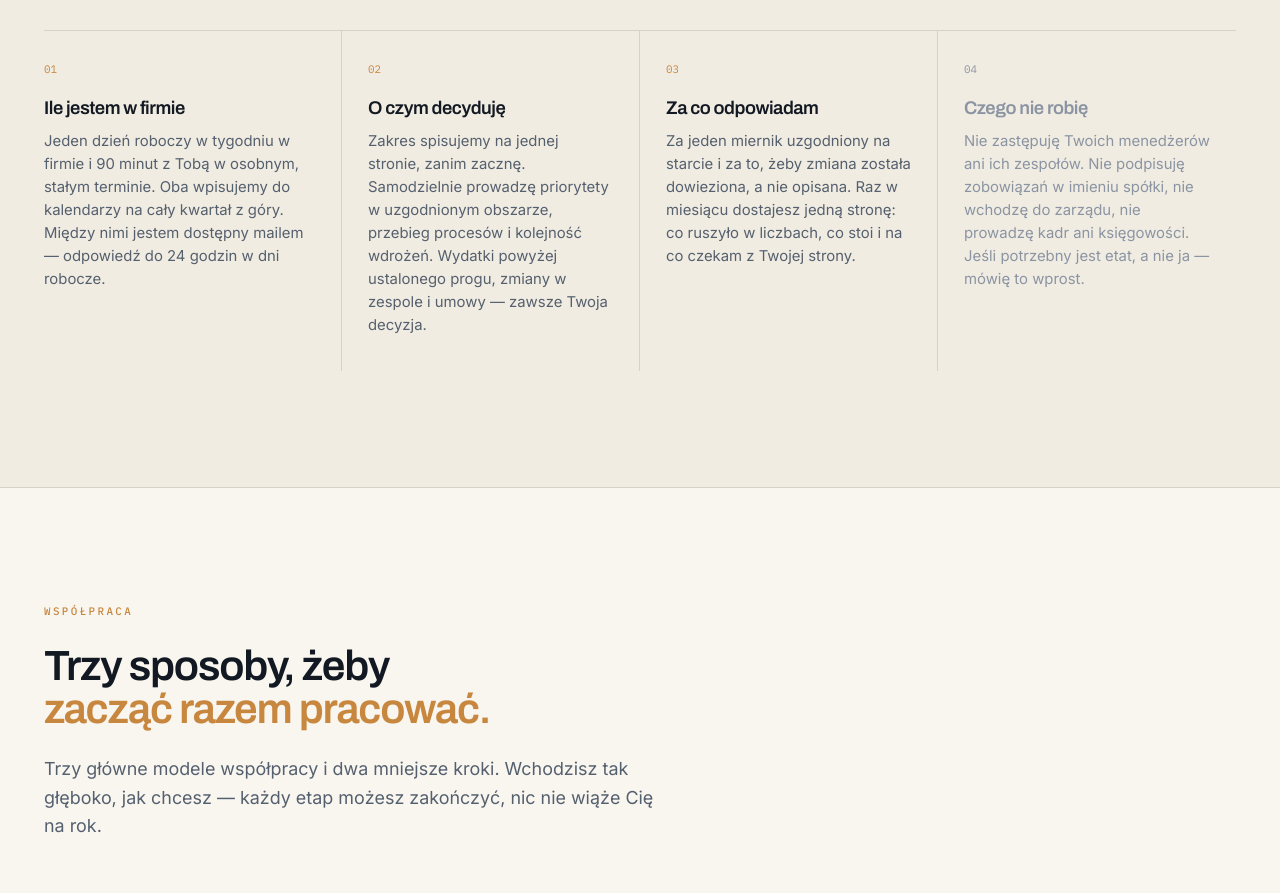
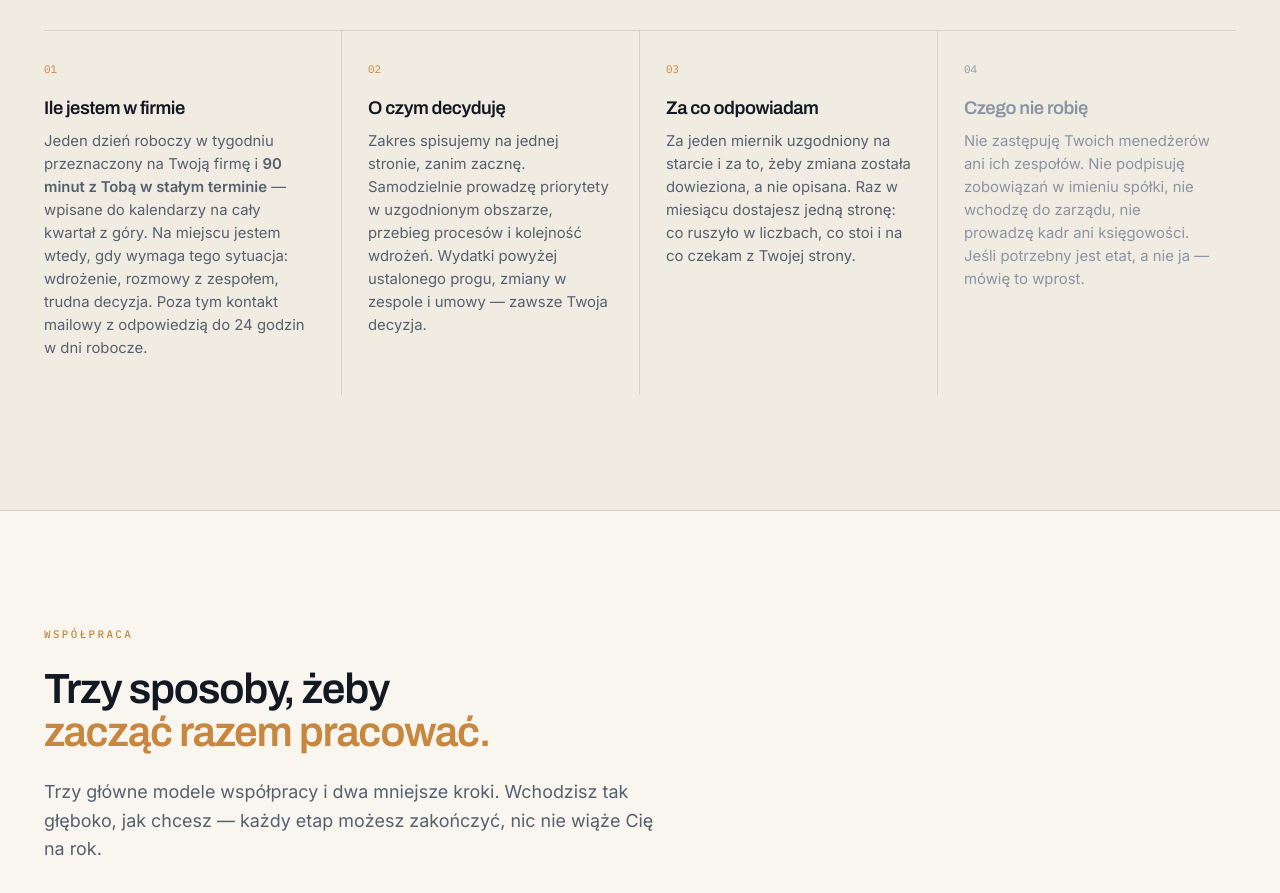
Before and after one commit to SzymSwir/3S, a plain HTML site: page index.html in a window 1280 px wide. Shown: the part 4660-5553 px from the top of the page. Drawn offline with Linux system fonts and the light colour scheme.

Commit message:
Obecnosc: dzien roboczy na firme, wizyta gdy wymaga sytuacja, 90 minut stale (sekcja Rola + FAQ)

```diff
--- a/index.html
+++ b/index.html
@@ -685,9 +685,10 @@ footer{background:var(--noc);border-top:1px solid var(--linia-j);padding:38px 0}
       <div class="mk2">
         <em>01</em>
         <h3>Ile jestem w firmie</h3>
-        <p>Jeden dzień roboczy w tygodniu w firmie i 90 minut z Tobą w osobnym, stałym terminie.
-        Oba wpisujemy do kalendarzy na cały kwartał z góry. Między nimi jestem dostępny mailem —
-        odpowiedź do 24 godzin w dni robocze.</p>
+        <p>Jeden dzień roboczy w tygodniu przeznaczony na Twoją firmę i <b>90 minut z Tobą
+        w stałym terminie</b> — wpisane do kalendarzy na cały kwartał z góry. Na miejscu jestem
+        wtedy, gdy wymaga tego sytuacja: wdrożenie, rozmowy z zespołem, trudna decyzja.
+        Poza tym kontakt mailowy z odpowiedzią do 24 godzin w dni robocze.</p>
       </div>
       <div class="mk2">
         <em>02</em>
@@ -875,7 +876,7 @@ footer{background:var(--noc);border-top:1px solid var(--linia-j);padding:38px 0}
     <h2>Najczęstsze pytania.</h2>
     <div class="faq">
       <details><summary>Czym dyrektor operacyjny na godziny różni się od interim managera?</summary><p>Interim manager wchodzi na pełny etat na czas określony i zwykle kogoś zastępuje. Ja jestem dwa do czterech dni w miesiącu i nikogo nie zastępuję — dokładam brakującą rolę decyzyjną tam, gdzie dziś wszystko czeka na właściciela.</p></details>
-      <details><summary>Ile jesteś dostępny i jak wygląda Twoja obecność w firmie?</summary><p>Tydzień wygląda tak samo przez cały kwartał: <b>jeden dzień roboczy w Twojej firmie</b> — praca z zespołem i decyzje operacyjne — oraz <b>90 minut wyłącznie z Tobą</b> w osobnym stałym terminie, na przegląd decyzji i ustalenie priorytetów na kolejny tydzień. Między tym kontakt mailowy z odpowiedzią do doby, a w sprawach pilnych telefon.</p>
+      <details><summary>Ile jesteś dostępny i jak wygląda Twoja obecność w firmie?</summary><p>Tydzień wygląda tak samo przez cały kwartał: <b>jeden dzień roboczy przeznaczony na Twoją firmę</b> — praca nad procesami, wdrożeniami i decyzjami operacyjnymi — oraz <b>90 minut wyłącznie z Tobą</b> w osobnym stałym terminie, na przegląd decyzji i priorytety na kolejny tydzień. Ten dzień spędzam na miejscu wtedy, gdy sytuacja tego wymaga — start wdrożenia, rozmowy z zespołem, trudna decyzja. Kiedy praca tego nie potrzebuje, robię ją zdalnie, bo wtedy zwyczajnie więcej z niej wychodzi. Między tym kontakt mailowy z odpowiedzią do doby, a w sprawach pilnych telefon.</p>
         <p>W miesiącu daje to cztery dni w firmie i sześć godzin rozmowy z właścicielem. Stały rytm jest połową wartości: bez niego terminy przesuwają się przy pierwszym pożarze i po kwartale nic się nie zmienia.</p><p style="padding-bottom:26px">Prowadzę <b>maksymalnie trzy firmy jednocześnie</b> w tej roli. To nie jest zabieg marketingowy, tylko arytmetyka — przy większej liczbie nie byłbym w stanie znać kontekstu żadnej z nich na tyle, żeby podejmować decyzje operacyjne.</p></details>
       <details><summary>Kiedy to ma sens zamiast zatrudnienia dyrektora operacyjnego na etat?</summary><p>Gdy firma potrzebuje decyzji i porządku, ale nie ma jeszcze skali na pełny etat — albo gdy nie wiadomo, jakiej dokładnie roli szukać. Po kilku miesiącach zwykle wiadomo jedno i drugie, a rekrutacja staje się dużo prostsza.</p></details>
       <details><summary>Czy 3S jest doradcą czy wykonawcą?</summary><p>Łączymy obie role. Najpierw pomagamy podjąć dobrą decyzję, a następnie wdrażamy rozwiązanie lub prowadzimy zespół przez wdrożenie.</p></details>
```
